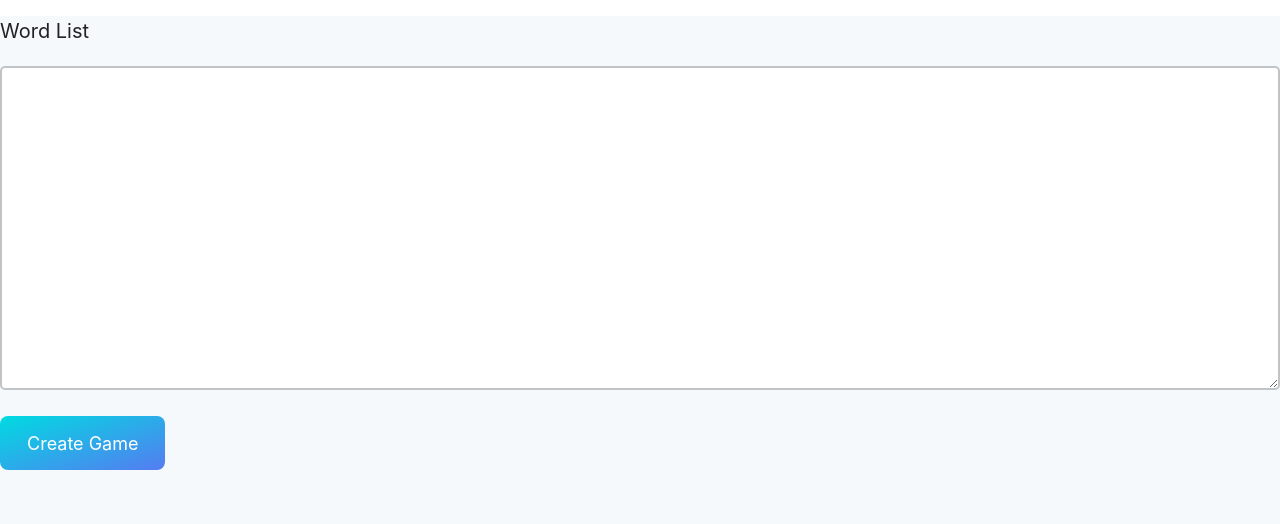
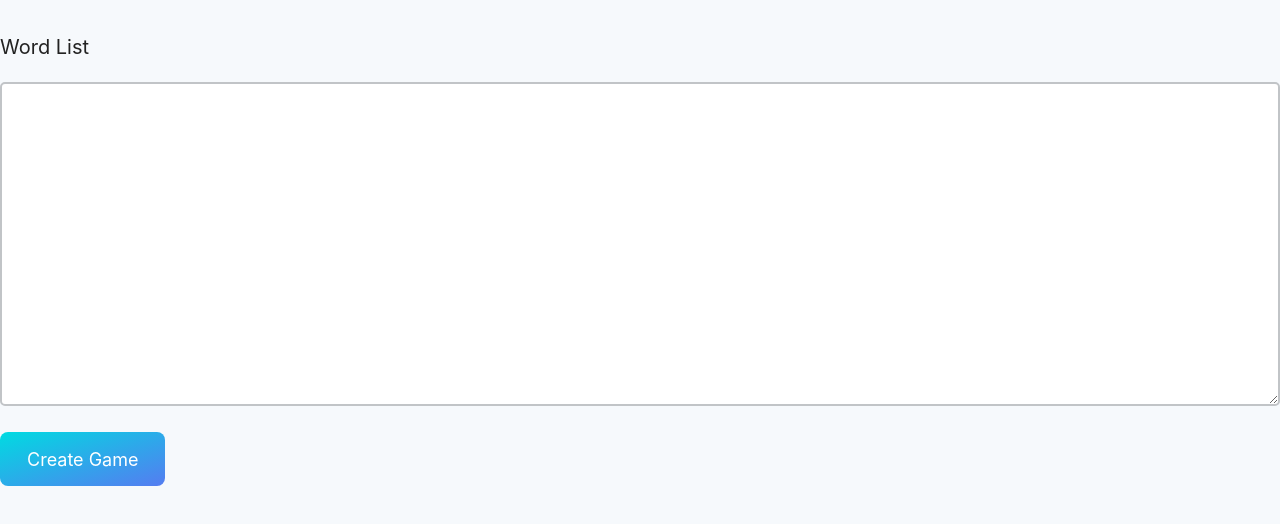
Before and after one commit to kolbykruger/bingo-cards, a plain HTML site: page index.html in a window 1280 px wide. Drawn offline with nearby package versions, Linux system fonts and the light colour scheme.

Commit message:
added a padding to the top of the page

```diff
--- a/style.css
+++ b/style.css
@@ -1,3 +1,8 @@
+
+#page {
+    padding-top: 1em;
+}
+
 .card-group {
     margin: 1em 0;
     perspective: 2000px;
```
